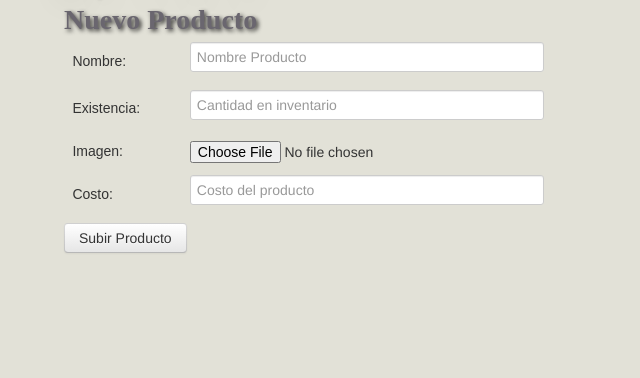
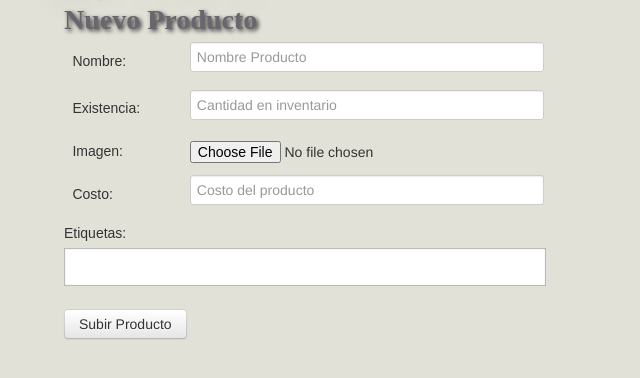
Before and after one commit to Kmilo1992/carrito, a CodeIgniter app: page /carrito/index.php/productos/nuevo in a window 1280 px wide. Shown: the part 83-461 px from the top of the page, without its empty margins (0-640 px from the left). Run offline with CodeIgniter, Linux system fonts and the light colour scheme; some web fonts are replaced.

Commit message:
Etiquetas en creacion

```diff
--- a/application/controllers/productos.php
+++ b/application/controllers/productos.php
@@ -34,7 +34,8 @@ class Productos extends CI_Controller {
 				'nombre' => $this->input->post('nombre'),
 				'existencia' => $this->input->post('existencia'),
 				'costo' => $this->input->post('costo'),
-				'url' => $idImg.$datos_img["file_ext"]
+				'url' => $idImg.$datos_img["file_ext"],
+				'etiquetas' => limpiarEtiquetas($this->input->post('etiquetas'))
 			);
         	$this->productos_model->guardar($data);
         }
@@ -43,6 +44,22 @@ class Productos extends CI_Controller {
         }
 		redirect(base_url());
 	}
+
+	private function limpiarEtiquetas($etiquetas){
+		$etis = explode(',', $etiquetas);
+		$etq = array();
+
+		foreach ($etis as $etiqueta) {
+			$etiqueta = trim($etiqueta);
+			$etiqueta = htmlspecialchars($etiqueta,"UTF-8");
+			array_push($etq, $etiqueta);
+		}
+
+
+		return $etq;
+	}
+
+
 	function productoCarrito(){
 		$id = $this->input->post('id');
 		$obj = $this->productos_model->obtenerProducto($id);
--- a/application/views/layouts/header.php
+++ b/application/views/layouts/header.php
@@ -55,7 +55,7 @@
 		<section id="s">
 			<form class="ss form-search" action="<?= base_url() ?>buscar/" type="get">
 				<div class="input-append input-sd">
-					<input type="text" class="search-query input-s" name="qry" placeholder="Buscar">
+					<input type="text" class="search-query input-s" autocomplete="off" name="qry" placeholder="Buscar">
 					<button type="submit" class="btn">Buscar</button>
 				</div>
 			</form>
--- a/application/views/productos/nuevo.php
+++ b/application/views/productos/nuevo.php
@@ -1,3 +1,7 @@
+<script>
+	$(function(){adminEtiquetas();})
+</script>
+
 <span class='title'>Nuevo Producto</span>
 <? echo form_open_multipart('productos/crear'); ?>
 	<div class="input">
@@ -16,5 +20,13 @@
 		<label>Costo: </label>
 		<input type='text' placeholder='Costo del producto' name='costo'>
 	</div>
+
+	<div class="control-group">
+	    <label class="control-label" for="inputEmail">Etiquetas:</label>
+	    <div id="etiquetaC" class="controls">
+				<input type="hidden" name="etiquetas" id="enviar-etiquetas" value=""/>
+				<input class="entrada-etiqueta" type="text"/>
+	    </div>
+ 	</div>
 	<button class='btn'>Subir Producto</button>
 </form>
--- a/css/base.css
+++ b/css/base.css
@@ -115,3 +115,64 @@ form{
 .buscar-icon img{
 	width: 100%;
 }
+
+
+
+
+
+/*etiquetas*/
+
+#etiquetaC{
+	background: #FFF;
+	display: block;
+	margin-bottom: 2%;
+	width: 41%;
+	padding: 5px;
+	box-shadow: inset 0px 0px 1px 1px rgba(0,0,0,0.3);
+}
+
+#etiquetaC:hover{
+	outline:1px solid rgba(0,0,0,0.3);
+}
+
+#etiquetaC .entrada-etiqueta{
+	background: transparent !important;
+	display: inline-block !important;
+	margin: 4px 2px !important;
+	padding: 0 !important;
+	outline: 0 !important;
+	border: 0 !important;
+	-webkit-border-radius: 0 !important;
+	box-shadow: inset 0 0 #000 !important;
+}
+
+#etiquetaC .entrada-etiqueta:focus,input[type=text]:focus{
+	outline: 0 !important;
+	box-shadow: inset 0 0 #000 !important;
+}
+
+#etiquetaC  span{
+	cursor:pointer;
+}
+
+#etiquetaC .etiqueta{
+	background: rgba(200,27,50,0.6);
+	display: inline-block;
+	border-radius: 5px;
+	height: 22px;
+	color:white;
+	padding: 2px 5px;
+	margin: 2px;
+	position:relative;
+}
+
+#etiquetaC .etiquetaX{
+	vertical-align: middle;
+	display: inline-block;
+	width: 20px;
+	height: 22px;
+}
+
+#etiquetaC .etiqueta-txt{
+	white-space: nowrap;
+}
--- a/js/persistence.js
+++ b/js/persistence.js
@@ -40,3 +40,71 @@ function validarNavegador(){
   		return false;
   	}
 }
+
+/*Etiquetas*/
+function adminEtiquetas() {
+	etiquetas();
+	$('.entrada-etiqueta').on('keyup',function(e){
+		if(e.which == 188 && ((t = $(this).val()).length) > 1 )
+			nuevaEtiqueta(t);
+		else if(e.which == 188)
+			$('.entrada-etiqueta').val('');
+	})
+
+	$('#etiquetaC').on('click',function(){
+		$('.entrada-etiqueta').focus();
+	})
+}
+
+function etiquetas() {
+	var f = $('#etiquetaC');
+	if($('.etiqueta').size() == 0){
+		$('.entrada-etiqueta').css('width',f.width()).val('');
+		return;
+	}
+
+	var t = $('.etiqueta').last();
+	var nuevoAncho = f.width() - (( t.offset().left - f.offset().left )+t.width())-25;
+
+	if(nuevoAncho < (f.width() * 0.20))
+		nuevoAncho = f.width();
+
+	$('.entrada-etiqueta').css('width',nuevoAncho).val('');
+
+}
+
+function nuevaEtiqueta(txt){
+	txt = txt.substring(0,txt.length-1);
+	$('<span class="etiqueta"><span class="etiqueta-txt">'+txt+'</span><span class="etiquetaX" class=""><a href="#" class="close del-et">&times;</a></span></span>').insertBefore('.entrada-etiqueta');
+
+	$('.del-et').on('click',function(e){
+		e.preventDefault();
+		var self = $(this);
+		var padre = self.parents('.etiqueta');
+
+		var txt = padre.children('.etiqueta-txt').text();
+		var e = $('#enviar-etiquetas');
+		var v = e.val();
+
+		if((txt.split(" ")).length>1)
+			txt = '"'+txt+'"';
+
+		e.val(v.replace(txt,''));
+		padre.remove();
+
+		etiquetas();
+	})
+
+
+	var e = $('#enviar-etiquetas');
+	var v = e.val();
+
+	if((txt.split(",")).length>1)
+		txt = '"'+txt+'"';
+
+	if(v != "")
+		v += ",";
+
+	e.val(v+txt);
+	etiquetas();
+}
```
Also changed, not shown: application/views/pruebas/tags.php (+19 -81 lines).
